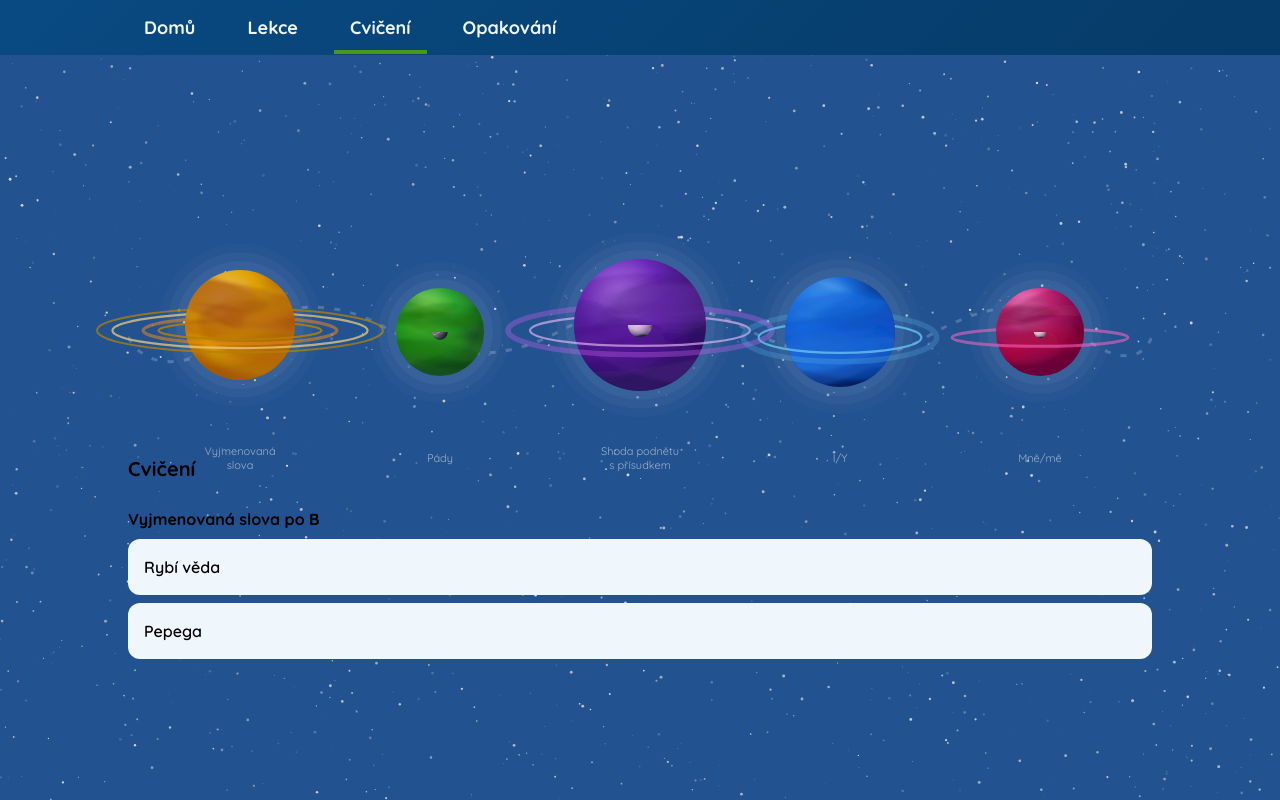
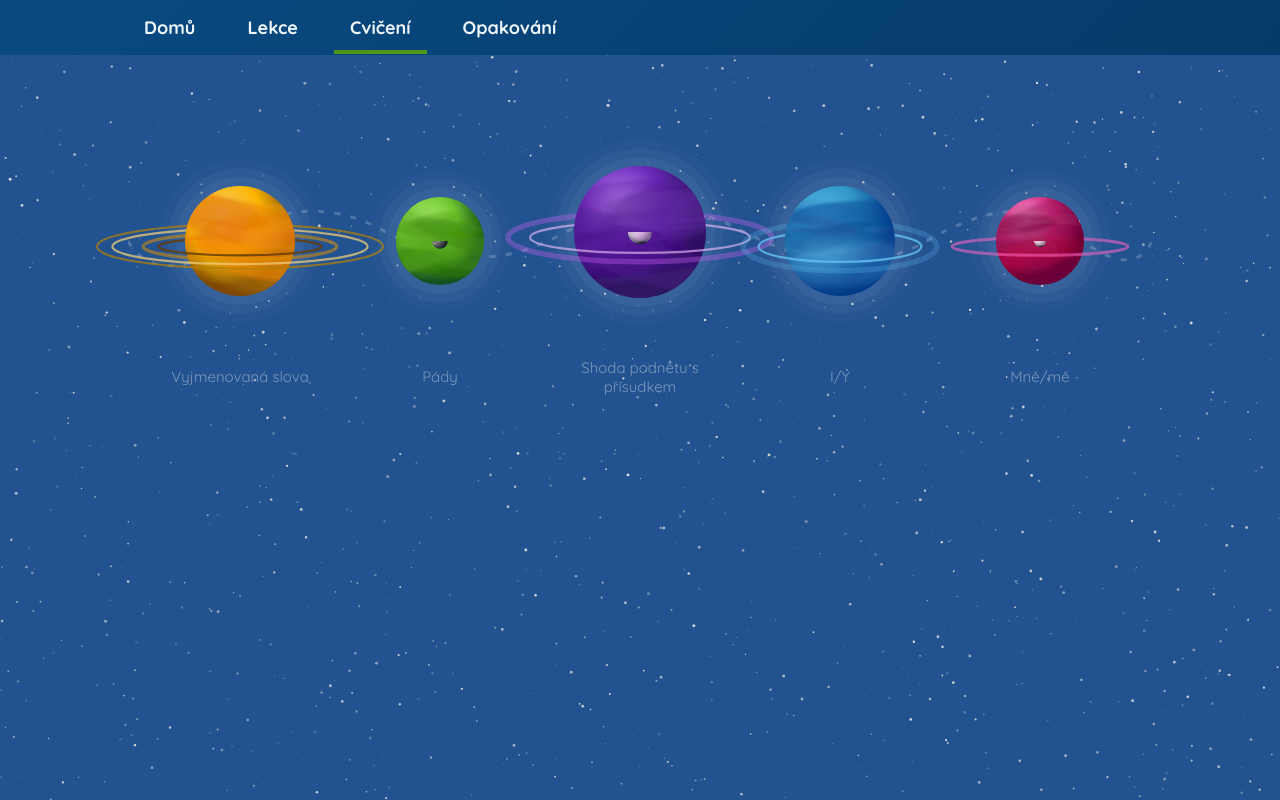
Before and after one commit to dxzfvzs/planet-gen, a React (Vite) app: page /#/test in a window 1280 px wide. Built offline with nearby package versions, Linux system fonts and the light colour scheme.

Commit message:
feat: tinkering with subtle values

```diff
--- a/src/components/category-selector/BluePlanet.tsx
+++ b/src/components/category-selector/BluePlanet.tsx
@@ -11,25 +11,26 @@ const RINGS: Ring[] = [
 export function BluePlanet({ planetSize = 25 }: { planetSize?: number }) {
 
   const smudgesBand = generateSmudges({
-    seedStr: "blueBand",
+    seedStr: "blueBand-d",
     planetSize,
-    baseColor: "#095fd8",
-    count: 35,
+    baseColor: "#003b88",
+    count: 12,
   });
 
   const smudgesSoft = generateSmudges({
     seedStr: "blueSoft",
     planetSize,
-    baseColor: "#2066c3",
+    baseColor: "#69b8f6",
+    count: 4,
   });
 
   return (
     <svg width="220" height="220" viewBox="-50 -50 100 100" overflow="visible">
       <defs>
         <radialGradient id="bluePlanetBase" cx="35%" cy="28%" r="62%">
-          <stop offset="0%" stopColor="#a0e4ff"/>
-          <stop offset="52%" stopColor="#1868d8"/>
-          <stop offset="100%" stopColor="#061e60"/>
+          <stop offset="0%" stopColor="#5abcec"/>
+          <stop offset="52%" stopColor="#3297c6"/>
+          <stop offset="100%" stopColor="#003b88"/>
         </radialGradient>
 
         <clipPath id="bluePlanetClip">
--- a/src/components/category-selector/CategorySelector.tsx
+++ b/src/components/category-selector/CategorySelector.tsx
@@ -1,4 +1,3 @@
-import { useState } from "react";
 import clsx from "clsx";
 import { type CategoryKey, categoryMap } from "../../structure/types/categories.ts";
 import { YellowPlanet } from "./YellowPlanet.tsx";
@@ -22,42 +21,58 @@ export function SpaceCategorySelector({ value, onChange }: {
   value: CategoryKey | null;
   onChange: (c: CategoryKey) => void;
 }) {
-  const [hovered, setHovered] = useState<CategoryKey | null>(null);
+  return (
+    <div className="relative w-full">
+      <div
+        className="w-auto inset-0 grid grid-cols-2 sm:grid-cols-3 md:grid-cols-5 items-center justify-items-center px-3">
+        <DashedLineConnector/>
 
-  return (
-    <div className="relative w-full h-40">
-
-      <div className="absolute inset-0 grid grid-cols-2 sm:grid-cols-3 md:grid-cols-5 items-center justify-items-center px-3">
-        <DashedLineConnector/>
         {keys.map((key) => {
           const Planet = planetComponents[key];
           const isActive = value === key;
-          const isHovered = hovered === key;
 
           return (
             <button
               key={key}
               onClick={() => onChange(key)}
-              onMouseEnter={() => setHovered(key)}
-              onMouseLeave={() => setHovered(null)}
-              className="flex flex-col items-center gap-2.5 bg-transparent border-0 cursor-pointer p-0"
+              className="flex flex-col items-center gap-3 bg-transparent border-0 p-0 cursor-pointer"
             >
-              <div className={clsx(
-                "transition-transform duration-300",
-                isActive && "scale-[1.3] -translate-y-[7px]",
-                !isActive && isHovered && "scale-[1.15] -translate-y-[5px]",
-                !isActive && !isHovered && "scale-100"
-              )}>
-                <Planet/>
+              {/* CARD FIELD (transparent space bubble) */}
+              <div
+                className={clsx(
+                  "flex flex-col items-center gap-3 px-4 py-6 rounded-2xl",
+                  "transition-all duration-300",
+
+                  // NO background at all
+                  "bg-transparent",
+
+                  // hover = slight presence
+
+                  isActive &&
+                  "border-white/[0.08] shadow-[0_0_70px_rgba(120,180,255,0.25)] backdrop-blur-[2px]"
+                )}
+              >
+
+                <div
+                  className={clsx(
+                    "transition-transform duration-300",
+                    isActive ? "scale-[1.3] -translate-y-[7px]" : "-translate-y-[5px]",
+                    !isActive && "hover:scale-[1.15]"
+                  )}
+                >
+                  <Planet/>
+                </div>
+
+                {/* Label */}
+                <div
+                  className={clsx(
+                    "text-[15px] text-center max-w-[180px] leading-tight transition-colors",
+                    isActive ? "text-white" : "text-white/40"
+                  )}
+                >
+                  {categoryMap[key]}
+                </div>
               </div>
-
-              <div className={clsx(
-                "text-[11px] text-center max-w-[80px] leading-tight transition-colors duration-200",
-                isActive || isHovered ? "text-white" : "text-white/55"
-              )}>
-                {categoryMap[key]}
-              </div>
-
             </button>
           );
         })}
--- a/src/components/category-selector/DashedLineConnector.tsx
+++ b/src/components/category-selector/DashedLineConnector.tsx
@@ -35,7 +35,7 @@ function splinePath() {
 
 export function DashedLineConnector() {
   return (
-    <svg className="absolute inset-y-8 w-full h-full" viewBox="0 0 1000 160" preserveAspectRatio="none">
+    <svg className="absolute inset-y-12 w-full h-40" viewBox="0 0 1000 160" preserveAspectRatio="none">
       <path
         d={splinePath()}
         stroke="rgba(255,255,255,0.2)"
--- a/src/components/category-selector/GreenPlanet.tsx
+++ b/src/components/category-selector/GreenPlanet.tsx
@@ -11,13 +11,15 @@ export function GreenPlanet({ planetSize = 20 }: { planetSize?: number }) {
   const smudgesBand = generateSmudges({
     seedStr: "greenBand",
     planetSize,
-    baseColor: "#125109",
+    baseColor: "#4c9816",
+    count: 18,
   });
 
   const smudgesSoft = generateSmudges({
     seedStr: "greenSoft",
     planetSize,
-    baseColor: "#25aa12",
+    baseColor: "#6fc630",
+    count: 2,
   });
 
   return (
@@ -25,7 +27,7 @@ export function GreenPlanet({ planetSize = 20 }: { planetSize?: number }) {
       <defs>
         <radialGradient id="greenPlanetBase" cx="35%" cy="28%" r="62%">
           <stop offset="0%" stopColor="#b0f070"/>
-          <stop offset="55%" stopColor="#2a9e35"/>
+          <stop offset="55%" stopColor="#6fc630"/>
           <stop offset="100%" stopColor="#155020"/>
         </radialGradient>
 
--- a/src/components/category-selector/YellowPlanet.tsx
+++ b/src/components/category-selector/YellowPlanet.tsx
@@ -4,8 +4,8 @@ import { generateSmudges } from "./smudge.ts";
 import { Backlight } from "./Backlight.tsx";
 
 const RINGS: Ring[] = [
-  { cx: 0, cy: 2.5, rx: 37, ry: 4, stroke: "#b38006", strokeWidth: 1, fill: "none", strokeOpacity: 0.85 },
-  { cx: 0, cy: 2.5, rx: 44, ry: 6, stroke: "#ef8714", strokeWidth: 1.5, fill: "none", strokeOpacity: 0.55 },
+  { cx: 0, cy: 2.5, rx: 37, ry: 4, stroke: "#653d06", strokeWidth: 1, fill: "none", strokeOpacity: 0.85 },
+  { cx: 0, cy: 2.5, rx: 44, ry: 6, stroke: "#da8f05", strokeWidth: 1.5, fill: "none", strokeOpacity: 0.55 },
   { cx: 0, cy: 2.5, rx: 58, ry: 8, stroke: "#edcc7a", strokeWidth: 1, fill: "none", strokeOpacity: 0.75 },
   { cx: 0, cy: 2.5, rx: 65, ry: 10, stroke: "#b38006", strokeWidth: 0.9, fill: "none", strokeOpacity: 0.75 },
 ];
@@ -15,13 +15,13 @@ export function YellowPlanet({ planetSize = 25 }: { planetSize?: number }) {
   const smudgesBand = generateSmudges({
     seedStr: "yellowBand",
     planetSize,
-    baseColor: "#b55f08",
+    baseColor: "#FB8500",
   });
 
   const smudgesSoft = generateSmudges({
     seedStr: "yellowSoft",
     planetSize,
-    baseColor: "#e0c200",
+    baseColor: "#FFB703",
     count: 5,
   });
 
@@ -30,8 +30,8 @@ export function YellowPlanet({ planetSize = 25 }: { planetSize?: number }) {
       <defs>
         <radialGradient id="yellowPlanetBase" cx="35%" cy="28%" r="62%">
           <stop offset="0%" stopColor="#edcc7a"/>
-          <stop offset="55%" stopColor="#e0a000"/>
-          <stop offset="100%" stopColor="#a55900"/>
+          <stop offset="55%" stopColor="#FFB703"/>
+          <stop offset="100%" stopColor="#7c4803"/>
         </radialGradient>
 
         <clipPath id="yellowPlanetClip">
--- a/src/index.css
+++ b/src/index.css
@@ -35,6 +35,7 @@ main {
   flex: 1;
   width: 80%;
   margin: 3em auto;
+  min-height: 100%;
 }
 
 a {
--- a/src/pages/Tests.tsx
+++ b/src/pages/Tests.tsx
@@ -45,7 +45,7 @@ export default function Tests() {
   }, [selectedCategory]);
 
   return (
-    <div className="mt-40">
+    <>
       {!activeTest && (
         <>
           {/* CATEGORY SELECTOR */}
@@ -57,29 +57,29 @@ export default function Tests() {
             }}
           />
 
-          {/* TEST LIST */}
-          <div className="space-y-6 mt-20">
-            <h1 className="text-xl font-bold">Cvičení</h1>
+          {/*/!* TEST LIST *!/*/}
+          {/*<div className="space-y-6 mt-20">*/}
+          {/*  <h1 className="text-xl font-bold">Cvičení</h1>*/}
 
-            {visibleCategories.map(category => (
-              <div key={category.category + category.meta} className="flex flex-col gap-2">
-                <div className="font-bold">
-                  {categoryMap[category.category] + " po " + category.meta.toUpperCase()}
-                </div>
+          {/*  {visibleCategories.map(category => (*/}
+          {/*    <div key={category.category + category.meta} className="flex flex-col gap-2">*/}
+          {/*      <div className="font-bold">*/}
+          {/*        {categoryMap[category.category] + " po " + category.meta.toUpperCase()}*/}
+          {/*      </div>*/}
 
-                {category.tests.map(test => (
-                  <button
-                    key={test.id}
-                    onClick={() => setActiveTestId(test.id)}
-                    className="p-4 rounded-xl bg-surface hover:bg-surface/80 transition w-full text-left"
-                  >
-                    <div className="font-semibold">{test.title}</div>
-                    <div className="text-sm opacity-70">{test.meta}</div>
-                  </button>
-                ))}
-              </div>
-            ))}
-          </div>
+          {/*      {category.tests.map(test => (*/}
+          {/*        <button*/}
+          {/*          key={test.id}*/}
+          {/*          onClick={() => setActiveTestId(test.id)}*/}
+          {/*          className="p-4 rounded-xl bg-surface hover:bg-surface/80 transition w-full text-left"*/}
+          {/*        >*/}
+          {/*          <div className="font-semibold">{test.title}</div>*/}
+          {/*          <div className="text-sm opacity-70">{test.meta}</div>*/}
+          {/*        </button>*/}
+          {/*      ))}*/}
+          {/*    </div>*/}
+          {/*  ))}*/}
+          {/*</div>*/}
         </>
       )}
 
@@ -89,6 +89,6 @@ export default function Tests() {
           onExit={() => setActiveTestId(null)}
         />
       )}
-    </div>
+    </>
   );
 }
```
